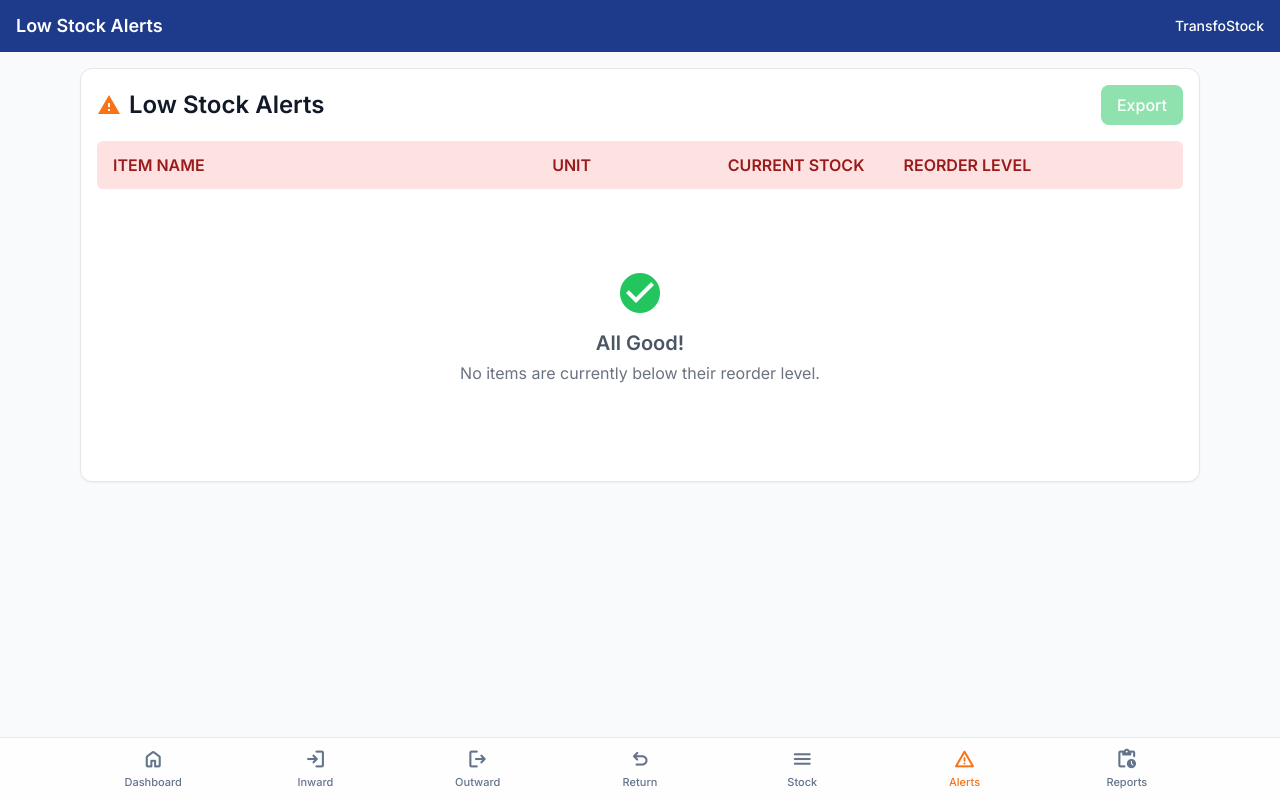
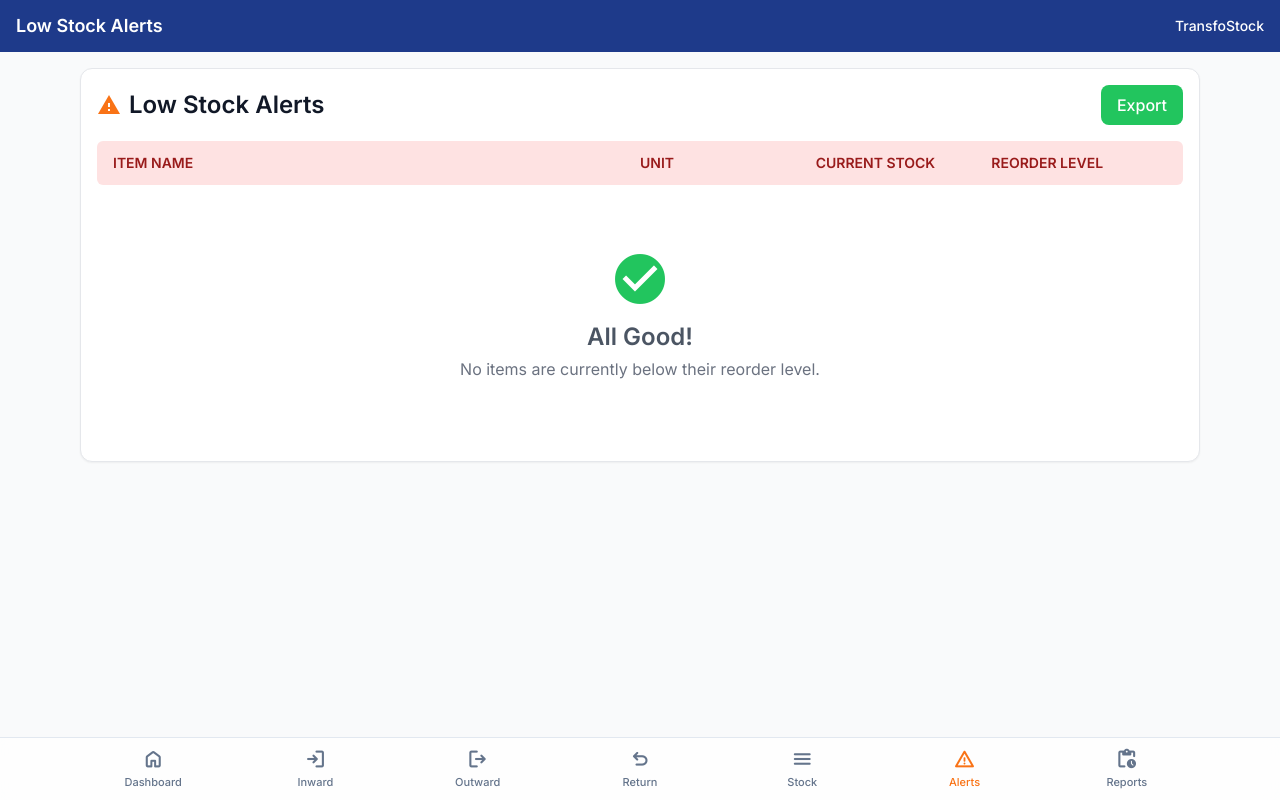
Before and after one commit to Harshad159/TransfoStock, a React (Vite) app: page /#/alerts in a window 1280 px wide. Built offline with nearby package versions, Linux system fonts and the light colour scheme.

Commit message:
Update Alerts.tsx

```diff
--- a/src/screens/Alerts.tsx
+++ b/src/screens/Alerts.tsx
@@ -3,44 +3,52 @@ import Header from "../components/Header";
 import Card from "../components/Card";
 import { useInventory } from "../context/InventoryContext";
 
-// CSV helper
-function toCSV(rows: (string | number)[][]) {
+/**
+ * Adds the Export button you already requested previously,
+ * and fixes mobile overlap with horizontal scroll.
+ */
+
+export default function Alerts() {
+  const { state } = useInventory();
+
+  const low = useMemo(() => {
+    const out: any[] = [];
+    for (const i of state.items as any[]) {
+      const stock = i?.currentStock ?? 0;
+      const rl = i?.reorderLevel ?? 0;
+      if (stock <= rl) out.push(i);
+    }
+    // sort by severity
+    return out.sort(
+      (a, b) =>
+        (a?.currentStock ?? 0) - (a?.reorderLevel ?? 0) -
+        ((b?.currentStock ?? 0) - (b?.reorderLevel ?? 0))
+    );
+  }, [state.items]);
+
+  function exportCSV() {
+    const rows = [
+      ["Item Name", "Unit", "Current Stock", "Reorder Level"],
+      ...low.map((i: any) => [
+        i?.name ?? "",
+        i?.unit ?? "",
+        String(i?.currentStock ?? 0),
+        String(i?.reorderLevel ?? 0),
+      ]),
+    ];
     const csv = rows
       .map((r) =>
         r
           .map((cell) => {
-          const s = String(cell ?? "");
+            const s = String(cell);
             const needsQuote = /[",\n]/.test(s);
-          const safe = s.replace(/"/g, '""');
-          return needsQuote ? `"${safe}"` : safe;
+            const esc = s.replace(/"/g, '""');
+            return needsQuote ? `"${esc}"` : esc;
           })
           .join(",")
       )
       .join("\n");
-  return new Blob([csv], { type: "text/csv;charset=utf-8" });
-}
-
-export default function Alerts() {
-  const { state } = useInventory();
-
-  // Items at or below reorder level
-  const low = useMemo(() => {
-    return state.items
-      .filter((i) => (i.currentStock ?? 0) <= (i.reorderLevel ?? 0))
-      .sort((a, b) => a.name.localeCompare(b.name));
-  }, [state.items]);
-
-  function exportCSV() {
-    const rows: (string | number)[][] = [
-      ["Item Name", "Unit", "Current Stock", "Reorder Level"],
-      ...low.map((i) => [
-        i.name,
-        i.unit,
-        String(i.currentStock ?? 0),
-        String(i.reorderLevel ?? 0),
-      ]),
-    ];
-    const blob = toCSV(rows);
+    const blob = new Blob([csv], { type: "text/csv;charset=utf-8" });
     const url = URL.createObjectURL(blob);
     const a = document.createElement("a");
     a.href = url;
@@ -54,53 +62,60 @@ export default function Alerts() {
       <Header title="Low Stock Alerts" />
       <div className="max-w-6xl mx-auto p-4">
         <Card>
-          {/* Top bar */}
-          <div className="flex flex-col md:flex-row md:items-center md:justify-between gap-3 mb-4">
+          <div className="flex items-center justify-between mb-4">
             <h2 className="text-2xl font-semibold flex items-center gap-2">
               <span className="material-icons text-orange-500">warning</span>
               Low Stock Alerts
             </h2>
             <button
               onClick={exportCSV}
-              disabled={low.length === 0}
-              className="px-4 py-2 rounded-lg bg-green-500 hover:bg-green-600 text-white font-medium disabled:opacity-50"
-              title={low.length === 0 ? "No low stock items to export" : "Export to CSV"}
+              className="px-4 py-2 rounded-lg bg-green-500 hover:bg-green-600 text-white font-medium"
             >
               Export
             </button>
           </div>
 
-          {/* Header row */}
-          <div className="grid grid-cols-12 bg-red-100 text-red-800 font-semibold rounded-md px-4 py-3">
-            <div className="col-span-6 md:col-span-5">ITEM NAME</div>
-            <div className="col-span-2 md:col-span-2">UNIT</div>
-            <div className="col-span-2 md:col-span-2">CURRENT STOCK</div>
-            <div className="col-span-2 md:col-span-3">REORDER LEVEL</div>
+          {/* ====== TABLE (responsively scrollable) ====== */}
+          <div className="overflow-x-auto">
+            <div className="min-w-[680px] sm:min-w-0">
+              {/* Header */}
+              <div className="grid grid-cols-12 bg-red-100 text-red-800 font-semibold rounded-md px-4 py-3 text-xs sm:text-sm whitespace-nowrap">
+                <div className="col-span-6">ITEM NAME</div>
+                <div className="col-span-2">UNIT</div>
+                <div className="col-span-2">CURRENT STOCK</div>
+                <div className="col-span-2">REORDER LEVEL</div>
               </div>
 
-          {/* Body */}
+              {/* Rows / Empty */}
               {low.length === 0 ? (
-            <div className="flex flex-col items-center justify-center py-20 text-center text-gray-600">
-              <span className="material-icons text-5xl text-green-500 mb-3">check_circle</span>
-              <div className="text-xl font-semibold mb-1">All Good!</div>
+                <div className="flex flex-col items-center justify-center py-16 text-center text-gray-600">
+                  <span className="material-icons text-green-500 text-6xl mb-3">
+                    check_circle
+                  </span>
+                  <div className="text-2xl font-semibold mb-1">All Good!</div>
                   <div className="text-gray-500">
                     No items are currently below their reorder level.
                   </div>
                 </div>
               ) : (
                 <div className="divide-y">
-              {low.map((i) => (
-                <div key={i.id} className="grid grid-cols-12 px-4 py-3 hover:bg-gray-50">
-                  <div className="col-span-6 md:col-span-5 truncate font-medium">{i.name}</div>
-                  <div className="col-span-2 md:col-span-2">{i.unit}</div>
-                  <div className="col-span-2 md:col-span-2">{i.currentStock ?? 0}</div>
-                  <div className="col-span-2 md:col-span-3 text-red-700 font-semibold">
-                    {i.reorderLevel ?? 0}
+                  {low.map((i: any) => (
+                    <div
+                      key={i.id}
+                      className="grid grid-cols-12 px-4 py-3 hover:bg-red-50 text-sm"
+                    >
+                      <div className="col-span-6 truncate font-medium">
+                        {i?.name ?? ""}
                       </div>
+                      <div className="col-span-2">{i?.unit ?? ""}</div>
+                      <div className="col-span-2">{i?.currentStock ?? 0}</div>
+                      <div className="col-span-2">{i?.reorderLevel ?? 0}</div>
                     </div>
                   ))}
                 </div>
               )}
+            </div>
+          </div>
         </Card>
       </div>
     </div>
```
Lines whose indentation alone changed are shown as unchanged.
